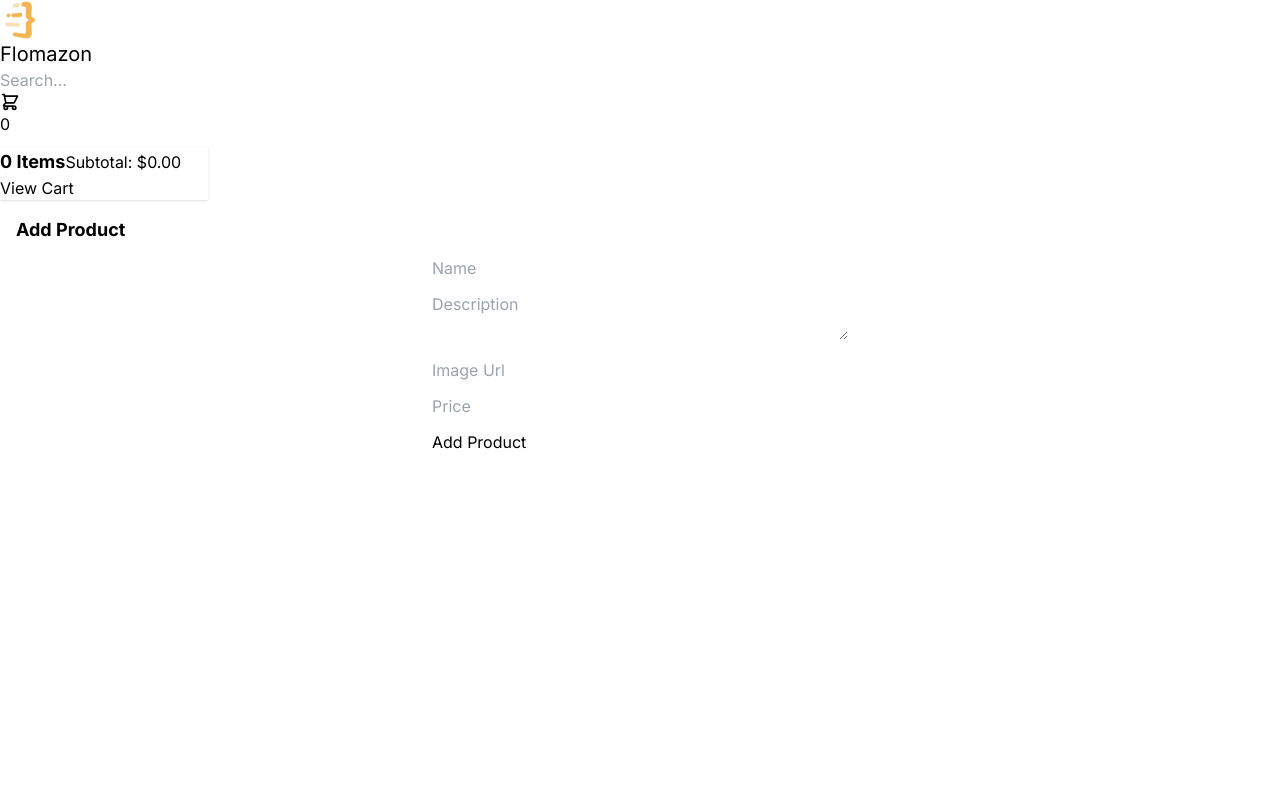
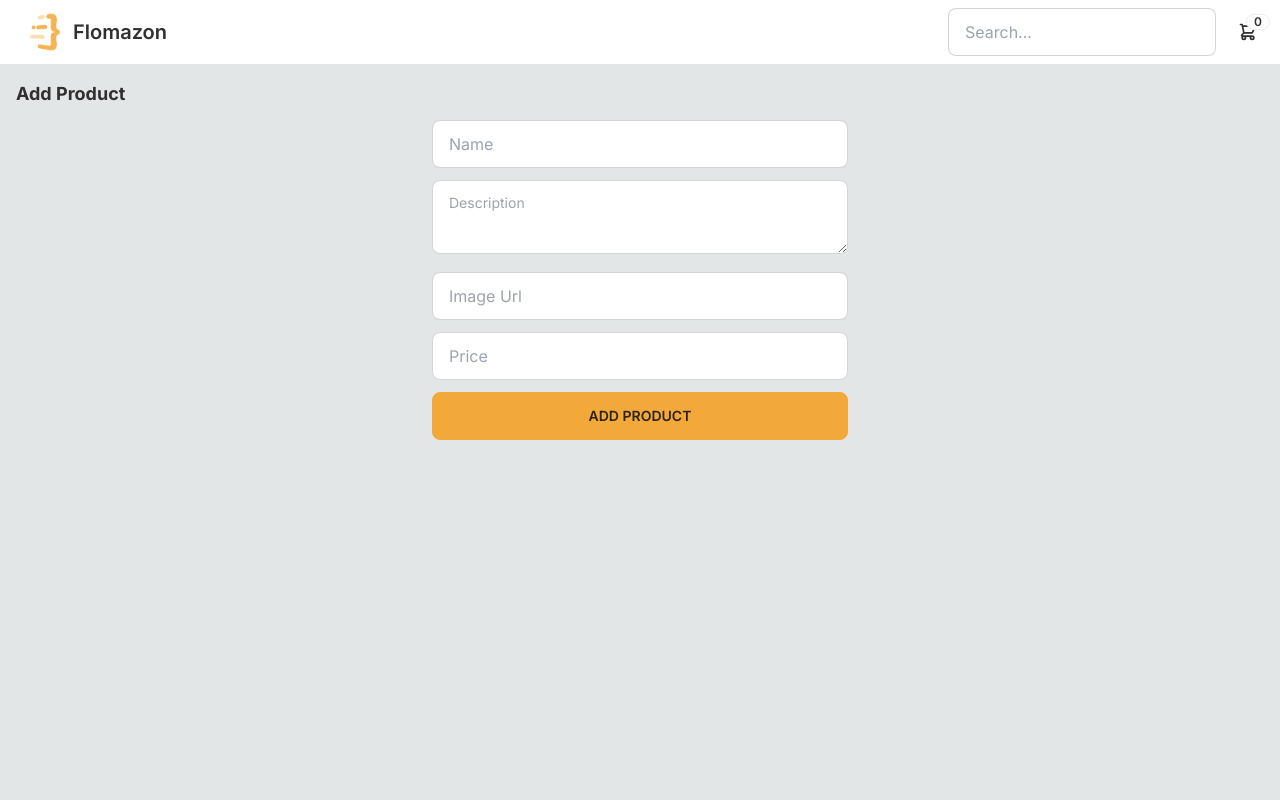
Before and after one commit to muhdshanid/E-COM_NEXTJS, a Next.js app: page /add-product in a window 1280 px wide. Shown: the top 800 px of the page. Built offline with nearby package versions, Linux system fonts and the light colour scheme; no server answers.

Commit message:
daisyui plugin added

```diff
--- a/tailwind.config.js
+++ b/tailwind.config.js
@@ -5,14 +5,28 @@
     './src/components/**/*.{js,ts,jsx,tsx,mdx}',
     './src/app/**/*.{js,ts,jsx,tsx,mdx}',
   ],
-  theme: {
-    extend: {
-      backgroundImage: {
-        'gradient-radial': 'radial-gradient(var(--tw-gradient-stops))',
-        'gradient-conic':
-          'conic-gradient(from 180deg at 50% 50%, var(--tw-gradient-stops))',
+  theme: {},
+  plugins: [
+    require("daisyui")
+  ],
+  daisyui: {
+    themes: [
+      {
+        lightTheme: {
+          primary: "#f4aa3a",
+          secondary: "#f4f4a1",
+          accent: "#1be885",
+          neutral: "#272136",
+          "base-100": "#ffffff",
+          info: "#778ad4",
+          success: "#23b893",
+          warning: "#f79926",
+          error: "#ea535a",
+          body: {
+            "background-color": "#e3e6e6",
+          },
+        },
       },
-    },
+    ],
   },
-  plugins: [],
 }
```
